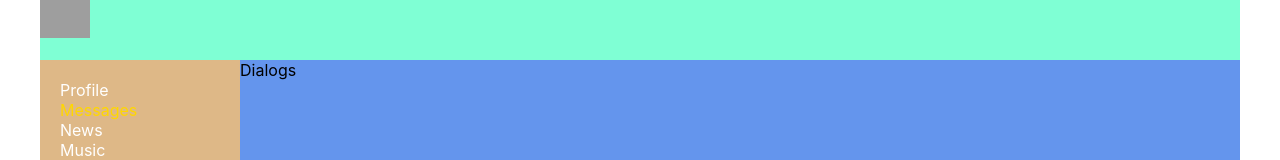
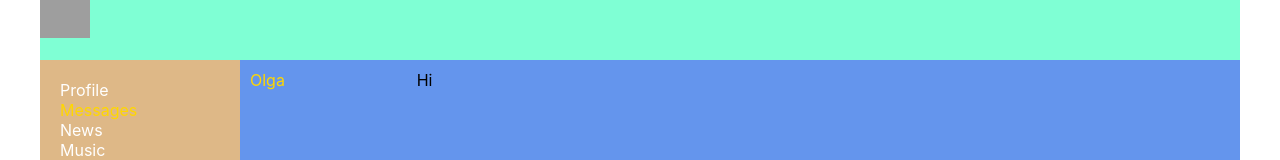
Before and after one commit to 33clouds/1st-react-app, a React (Create React App) app: page /dialogs in a window 1280 px wide. Shown: the top 160 px of the page. Built offline with nearby package versions, Linux system fonts and the light colour scheme; grey boxes are pictures that could not be loaded.

Commit message:
Dialogs page enhancement

```diff
--- a/src/components/Dialogs/Dialogs.jsx
+++ b/src/components/Dialogs/Dialogs.jsx
@@ -2,8 +2,13 @@
 
 const Dialogs = () => {
   return (
-    <div >
-      Dialogs
+    <div className={s.dialogs}>
+      <div className={s.dialogItems}>
+        <div className={s.dialog + ' ' + s.active}> Olga </div>
+      </div>
+      <div className={s.messages}>
+        <div className={s.message}> Hi </div>
+      </div>
     </div>
   );
 }
--- a/src/components/Dialogs/Dialogs.module.css
+++ b/src/components/Dialogs/Dialogs.module.css
@@ -0,0 +1,24 @@
+.dialogs {
+ display: grid;
+ grid-template-columns: 2fr 10fr;
+}
+
+.dialogItems {
+  padding: 10px;
+}
+
+.dialogItems .active {
+   color: gold;
+}
+
+.messages {
+  padding: 10px;
+}
+
+.message {
+
+}
+
+.dialog {
+
+}
```
